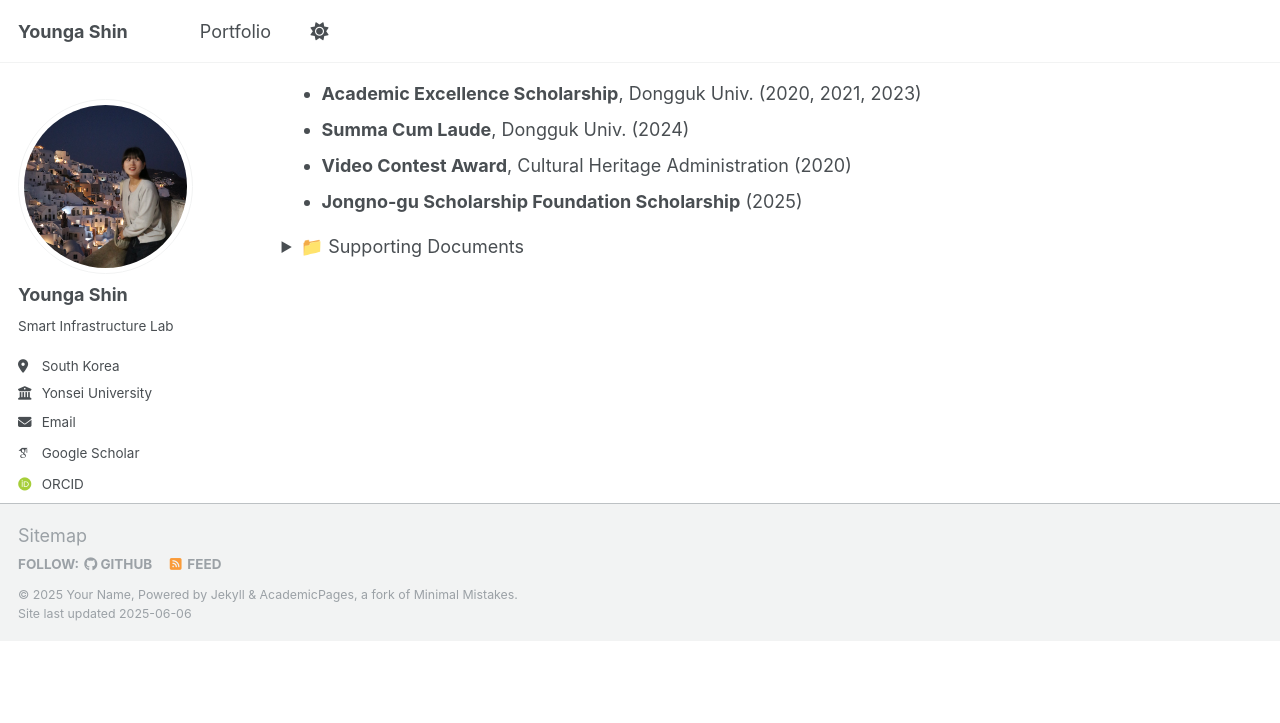
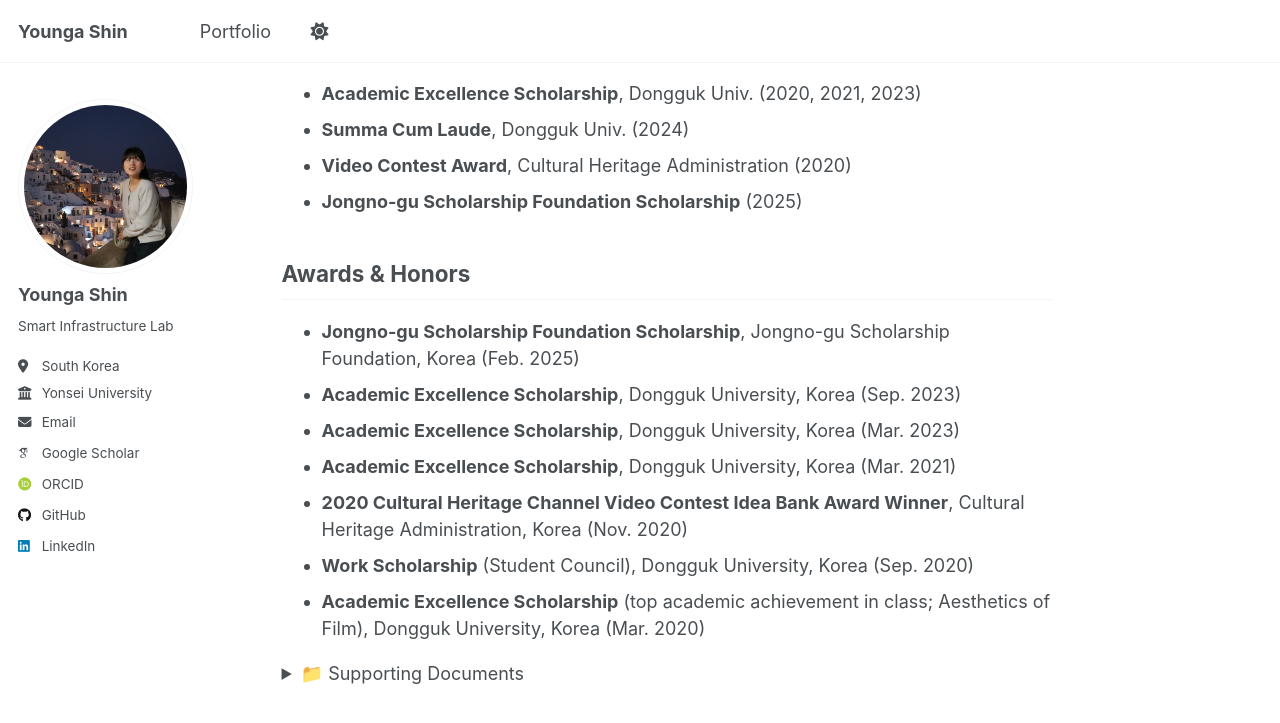
Before and after one commit to shinyounga/shinyounga.github.io, a Jekyll site: the page built from _pages/about.md, in a window 1280 px wide and 900 px high, scrolled down 3102 px. Shown: the top 723 px of the window. Built offline with Jekyll 4.4.1, drawn with Linux system fonts in a browser that asks for light colours; some web fonts are replaced; before the commit the page ends 3743 px from its top, so only the background shows below that.

Commit message:
Update about.md

```diff
--- a/_pages/about.md
+++ b/_pages/about.md
@@ -103,6 +103,17 @@ I am a Master student in the Smart Infrastructure Laboratory at Yonsei Universit
 - **Jongno-gu Scholarship Foundation Scholarship** (2025)
 
 
+## Awards & Honors
+
+- **Jongno-gu Scholarship Foundation Scholarship**, Jongno-gu Scholarship Foundation, Korea (Feb. 2025)
+- **Academic Excellence Scholarship**, Dongguk University, Korea (Sep. 2023)
+- **Academic Excellence Scholarship**, Dongguk University, Korea (Mar. 2023)
+- **Academic Excellence Scholarship**, Dongguk University, Korea (Mar. 2021)
+- **2020 Cultural Heritage Channel Video Contest Idea Bank Award Winner**, Cultural Heritage Administration, Korea (Nov. 2020)
+- **Work Scholarship** (Student Council), Dongguk University, Korea (Sep. 2020)
+- **Academic Excellence Scholarship** (top academic achievement in class; Aesthetics of Film), Dongguk University, Korea (Mar. 2020)
+
+
 <details markdown="1">
 <summary>📁 Supporting Documents</summary>
 
```
